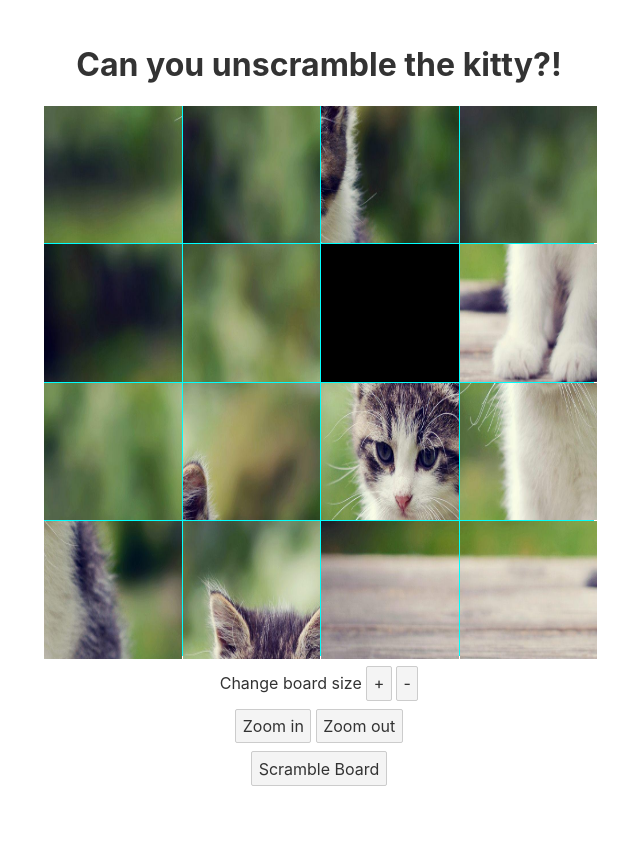
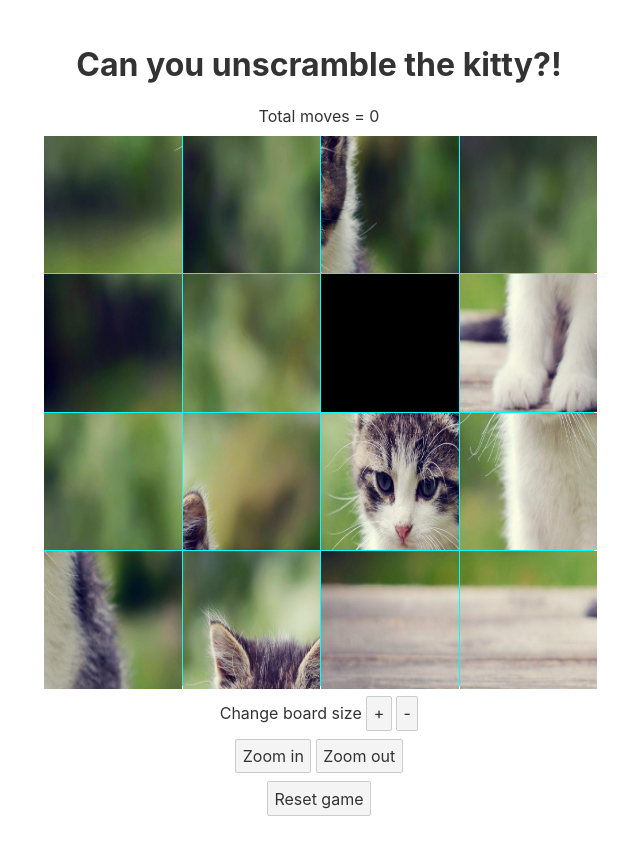
Before and after one commit to Kavikick/TilePuzzle, a Svelte app: page / in a window 1280 px wide. Shown: the whole page, without its empty margins (321-961 px from the left). Before the commit the page ends 820 px from the top, so only its background shows below. Built offline with nearby package versions, Linux system fonts and the light colour scheme.

Commit message:
Turn counters

```diff
--- a/src/Components/Board.svelte
+++ b/src/Components/Board.svelte
@@ -9,6 +9,7 @@
     let boardWidth = 4;
     let pieces = newBoard(boardWidth);
     let boardVisible = true;
+    let totalMoves = 0;
 
     function newBoard(boardWidth: number) {
         return [...Array(boardWidth * boardWidth).keys()].sort(
@@ -54,10 +55,12 @@
             let blackIndex = pieces.indexOf(blackID);
             pieces[pieceIndex] = blackID;
             pieces[blackIndex] = pieceID;
+            totalMoves++;
         }
     }
 </script>
 
+<div class="moveCounter">Total moves = {totalMoves}</div>
 <div
     class="board"
     style="grid-template-columns: {'auto '.repeat(
@@ -89,6 +92,7 @@
     bind:boardVisible
     bind:boardWidth
     {newBoard}
+    bind:totalMoves
 />
 
 <style>
@@ -98,4 +102,8 @@
         grid-auto-columns: auto;
         gap: 1px;
     }
+
+    .moveCounter {
+        margin-bottom: 10px;
+    }
 </style>
--- a/src/Components/BoardSettings.svelte
+++ b/src/Components/BoardSettings.svelte
@@ -3,7 +3,8 @@
         displaySize: number,
         boardVisible: boolean,
         boardWidth: number,
-        newBoard: (boardWidth: number) => number[];
+        newBoard: (boardWidth: number) => number[],
+        totalMoves: number;
 
     function changeBoardSize(operation: string) {
         boardVisible = false;
@@ -15,6 +16,7 @@
             }
             pieces = newBoard(boardWidth);
             boardVisible = true;
+            totalMoves = 0;
         }, 500);
     }
 </script>
@@ -37,8 +39,11 @@
             }}>Zoom out</button
         >
     </div>
-    <button on:click={() => (pieces = newBoard(boardWidth))}
-        >Scramble Board</button
+    <button
+        on:click={() => {
+            pieces = newBoard(boardWidth);
+            totalMoves = 0;
+        }}>Reset game</button
     >
 </div>
 
```
